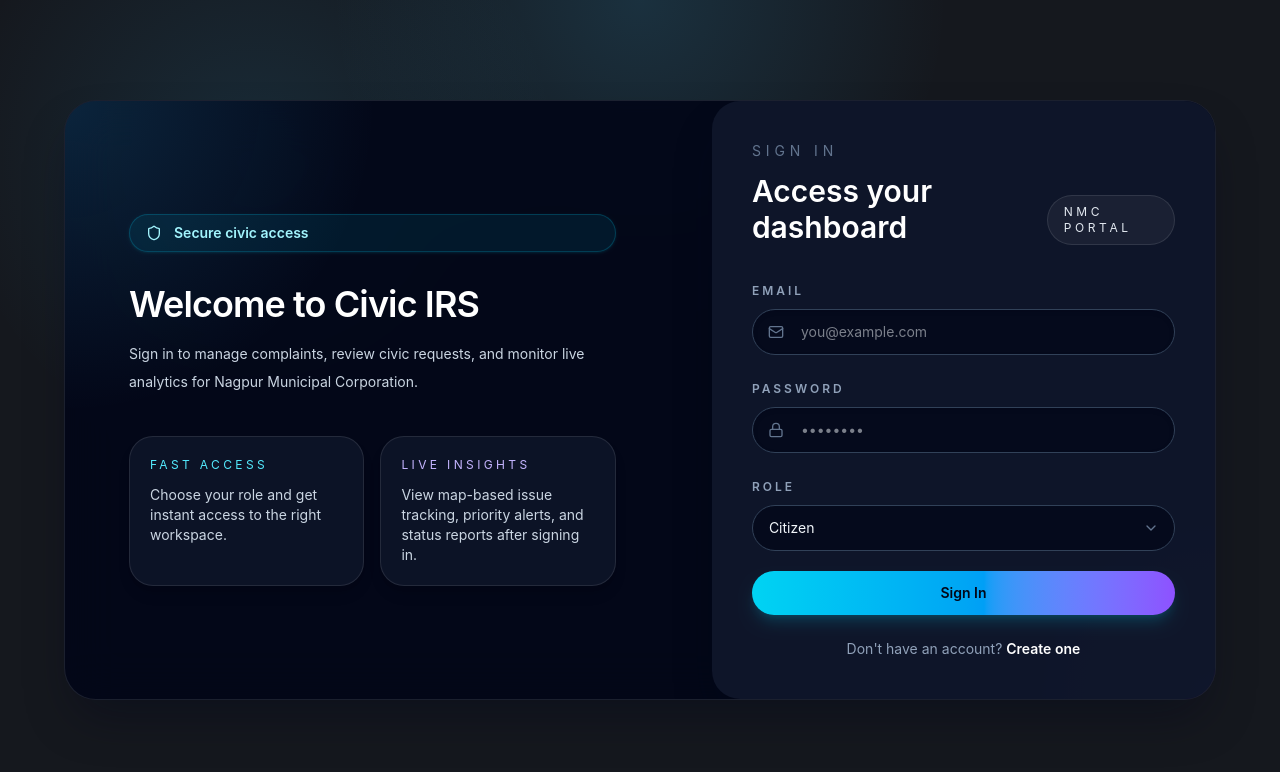
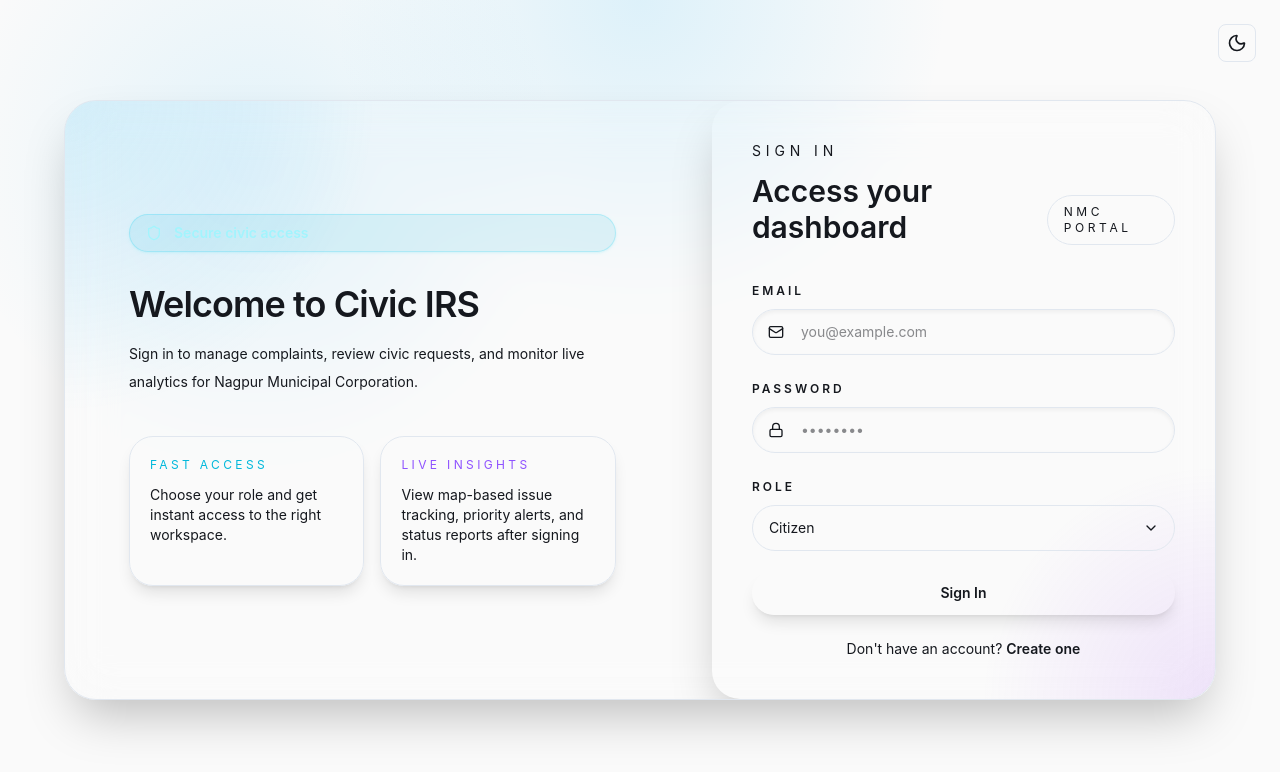
Before and after one commit to codetechie18/Localhost443, a React (Vite) app: page /login in a window 1280 px wide. Shown: the top 772 px of the page. Built offline with nearby package versions, Linux system fonts and the light colour scheme.

Commit message:
night theme toggle added

```diff
--- a/src/App.jsx
+++ b/src/App.jsx
@@ -4,6 +4,7 @@
 // import { TooltipProvider } from "./components/ui/tooltip";
 import { AuthProvider, useAuth } from "./context/AuthContext";
 import { AppProvider } from "./context/AppContext";
+import { ThemeProvider } from "./context/ThemeContext";
 import Login from "./pages/Login";
 import Signup from "./pages/Signup";
 import CitizenDashboard from "./pages/CitizenDashboard";
@@ -69,9 +70,11 @@
       {/* <Sonner /> */}
       <AuthProvider>
         <AppProvider>
-          <BrowserRouter>
-            <AppRoutes />
-          </BrowserRouter>
+          <ThemeProvider>
+            <BrowserRouter>
+              <AppRoutes />
+            </BrowserRouter>
+          </ThemeProvider>
         </AppProvider>
       </AuthProvider>
     {/* </TooltipProvider> */}
--- a/src/components/civic/Navbar.jsx
+++ b/src/components/civic/Navbar.jsx
@@ -1,10 +1,12 @@
 import { useAuth } from '../../context/AuthContext';
-import { Bell, Search } from 'lucide-react';
+import { Bell, Search, Sun, Moon } from 'lucide-react';
 import { useApp } from '../../context/AppContext';
+import { useTheme } from '../../context/ThemeContext';
 
 export default function Navbar({ title }) {
   const { user } = useAuth();
   const { notifications } = useApp();
+  const { theme, toggleTheme } = useTheme();
 
   return (
     <header className="h-16 bg-card border-b border-border flex items-center justify-between px-6 sticky top-0 z-30">
@@ -20,6 +22,17 @@
             className="pl-9 pr-4 py-2 text-sm rounded-lg bg-background border border-border focus:outline-none focus:ring-2 focus:ring-primary/20 w-56"
           />
         </div>
+        <button
+          onClick={toggleTheme}
+          className="p-2 rounded-lg bg-background border border-border hover:bg-muted transition-colors"
+          aria-label="Toggle theme"
+        >
+          {theme === 'dark' ? (
+            <Sun className="w-5 h-5 text-muted-foreground hover:text-foreground transition-colors" />
+          ) : (
+            <Moon className="w-5 h-5 text-muted-foreground hover:text-foreground transition-colors" />
+          )}
+        </button>
         <div className="relative">
           <Bell className="w-5 h-5 text-muted-foreground cursor-pointer hover:text-foreground transition-colors" />
           {notifications.length > 0 && (
--- /dev/null
+++ b/src/context/ThemeContext.jsx
@@ -0,0 +1,41 @@
+import { createContext, useContext, useEffect, useState } from 'react';
+
+const ThemeContext = createContext();
+
+export function ThemeProvider({ children }) {
+  const [theme, setTheme] = useState(() => {
+    if (typeof window !== 'undefined') {
+      const savedTheme = localStorage.getItem('theme');
+      if (savedTheme) {
+        return savedTheme;
+      }
+      return window.matchMedia('(prefers-color-scheme: dark)').matches ? 'dark' : 'light';
+    }
+    return 'dark'; // Default to dark if no preference
+  });
+
+  useEffect(() => {
+    const root = window.document.documentElement;
+    root.classList.remove('light', 'dark');
+    root.classList.add(theme);
+    localStorage.setItem('theme', theme);
+  }, [theme]);
+
+  const toggleTheme = () => {
+    setTheme((prevTheme) => (prevTheme === 'light' ? 'dark' : 'light'));
+  };
+
+  return (
+    <ThemeContext.Provider value={{ theme, toggleTheme }}>
+      {children}
+    </ThemeContext.Provider>
+  );
+}
+
+export const useTheme = () => {
+  const context = useContext(ThemeContext);
+  if (context === undefined) {
+    throw new Error('useTheme must be used within a ThemeProvider');
+  }
+  return context;
+};
--- a/src/index.css
+++ b/src/index.css
@@ -5,6 +5,51 @@
 
 @layer base {
   :root {
+    /* Light Mode */
+    --background: 0 0% 98%;
+    --foreground: 217 17% 10%;
+
+    --card: 0 0% 100%;
+    --card-foreground: 217 17% 10%;
+
+    --primary: 205 78% 55%;
+    --primary-foreground: 0 0% 100%;
+
+    --secondary: 188 63% 55%;
+    --secondary-foreground: 217 17% 10%;
+
+    --muted: 210 40% 96%;
+    --muted-foreground: 215 16% 47%;
+
+    --accent: 173 76% 42%;
+    --accent-foreground: 0 0% 100%;
+
+    --destructive: 0 84% 60%;
+    --success: 142 71% 45%;
+    --warning: 38 92% 50%;
+
+    --pending: 24 95% 53%;
+    --in-progress: 42 100% 50%;
+    --resolved: 142 71% 45%;
+
+    --border: 214 32% 91%;
+    --input: 214 32% 91%;
+    --ring: 205 78% 55%;
+
+    --sidebar: 0 0% 100%;
+    --sidebar-foreground: 217 17% 10%;
+    --sidebar-border: 214 32% 91%;
+    --sidebar-accent: 210 40% 96%;
+    --sidebar-primary: 205 78% 55%;
+
+    --radius: 1rem;
+
+    --shadow-card: 0 4px 6px -1px rgba(0, 0, 0, 0.05), 0 2px 4px -1px rgba(0, 0, 0, 0.03);
+    --shadow-elevated: 0 10px 15px -3px rgba(0, 0, 0, 0.1), 0 4px 6px -2px rgba(0, 0, 0, 0.05);
+  }
+
+  .dark {
+    /* Dark Mode */
     --background: 217 17% 10%;
     --foreground: 210 17% 96%;
 
@@ -40,8 +85,6 @@
     --sidebar-border: 218 17% 18%;
     --sidebar-accent: 205 29% 22%;
     --sidebar-primary: 174 74% 83%;
-
-    --radius: 1rem;
 
     --shadow-card: 0 24px 60px rgba(0, 0, 0, 0.16);
     --shadow-elevated: 0 30px 90px rgba(0, 0, 0, 0.24);
--- a/src/pages/Login.jsx
+++ b/src/pages/Login.jsx
@@ -1,7 +1,8 @@
 import { useState } from 'react';
 import { useAuth } from '../context/AuthContext';
 import { useNavigate, Link } from 'react-router-dom';
-import { Shield, Mail, Lock, ChevronDown } from 'lucide-react';
+import { Shield, Mail, Lock, ChevronDown, Sun, Moon } from 'lucide-react';
+import { useTheme } from '../context/ThemeContext';
 
 export default function Login() {
   const [email, setEmail] = useState('');
@@ -9,6 +10,7 @@
   const [role, setRole] = useState('citizen');
   const { login } = useAuth();
   const navigate = useNavigate();
+  const { theme, toggleTheme } = useTheme();
 
   const handleSubmit = (e) => {
     e.preventDefault();
@@ -17,8 +19,21 @@
   };
 
   return (
-    <div className="min-h-screen bg-[radial-gradient(circle_at_top,_rgba(56,189,248,0.18),transparent_30%),radial-gradient(circle_at_bottom_right,_rgba(168,85,247,0.18),transparent_20%),#020617] flex items-center justify-center px-4 py-10 text-slate-100">
-      <div className="relative w-full max-w-6xl overflow-hidden rounded-[2rem] border border-white/10 bg-slate-950/90 shadow-2xl shadow-slate-950/40 backdrop-blur-xl">
+    <div className="min-h-screen bg-background flex items-center justify-center px-4 py-10 text-foreground relative">
+      <div className="absolute top-6 right-6">
+        <button
+          onClick={toggleTheme}
+          className="p-2 rounded-lg bg-card border border-border hover:bg-muted transition-colors"
+          aria-label="Toggle theme"
+        >
+          {theme === 'dark' ? (
+            <Sun className="w-5 h-5 text-muted-foreground hover:text-foreground transition-colors" />
+          ) : (
+            <Moon className="w-5 h-5 text-muted-foreground hover:text-foreground transition-colors" />
+          )}
+        </button>
+      </div>
+      <div className="relative w-full max-w-6xl overflow-hidden rounded-[2rem] border border-border bg-card/90 shadow-2xl backdrop-blur-xl">
         <div className="absolute inset-0 bg-[radial-gradient(circle_at_top_left,_rgba(56,189,248,0.16),transparent_24%),radial-gradient(circle_at_bottom_right,_rgba(168,85,247,0.14),transparent_18%)]" />
         <div className="relative grid gap-8 lg:grid-cols-[1.1fr_0.9fr]">
           <aside className="flex flex-col justify-center px-10 py-12 sm:px-12 lg:px-16">
@@ -26,91 +41,91 @@
               <Shield className="w-4 h-4" /> Secure civic access
             </div>
 
-            <h1 className="mt-8 text-4xl font-semibold tracking-tight text-white">Welcome to Civic IRS</h1>
-            <p className="mt-4 max-w-xl text-sm leading-7 text-slate-300">
+            <h1 className="mt-8 text-4xl font-semibold tracking-tight text-foreground">Welcome to Civic IRS</h1>
+            <p className="mt-4 max-w-xl text-sm leading-7 text-muted-foreground">
               Sign in to manage complaints, review civic requests, and monitor live analytics for Nagpur Municipal Corporation.
             </p>
 
             <div className="mt-10 grid gap-4 sm:grid-cols-2">
-              <div className="rounded-3xl border border-white/10 bg-slate-900/80 p-5 shadow-lg shadow-slate-950/10">
-                <p className="text-xs uppercase tracking-[0.28em] text-cyan-300">Fast access</p>
-                <p className="mt-3 text-sm text-slate-300">Choose your role and get instant access to the right workspace.</p>
+              <div className="rounded-3xl border border-border bg-muted/80 p-5 shadow-lg">
+                <p className="text-xs uppercase tracking-[0.28em] text-cyan-500 dark:text-cyan-300">Fast access</p>
+                <p className="mt-3 text-sm text-muted-foreground">Choose your role and get instant access to the right workspace.</p>
               </div>
-              <div className="rounded-3xl border border-white/10 bg-slate-900/80 p-5 shadow-lg shadow-slate-950/10">
-                <p className="text-xs uppercase tracking-[0.28em] text-violet-300">Live insights</p>
-                <p className="mt-3 text-sm text-slate-300">View map-based issue tracking, priority alerts, and status reports after signing in.</p>
+              <div className="rounded-3xl border border-border bg-muted/80 p-5 shadow-lg">
+                <p className="text-xs uppercase tracking-[0.28em] text-violet-500 dark:text-violet-300">Live insights</p>
+                <p className="mt-3 text-sm text-muted-foreground">View map-based issue tracking, priority alerts, and status reports after signing in.</p>
               </div>
             </div>
           </aside>
 
-          <section className="rounded-[1.75rem] bg-slate-900/95 p-8 sm:p-10 shadow-2xl shadow-slate-950/30">
+          <section className="rounded-[1.75rem] bg-card p-8 sm:p-10 shadow-2xl">
             <div className="mb-8 flex flex-col gap-3 sm:flex-row sm:items-end sm:justify-between">
               <div>
-                <p className="text-sm uppercase tracking-[0.35em] text-slate-500">Sign in</p>
-                <h2 className="mt-3 text-3xl font-semibold text-white">Access your dashboard</h2>
+                <p className="text-sm uppercase tracking-[0.35em] text-muted-foreground">Sign in</p>
+                <h2 className="mt-3 text-3xl font-semibold text-foreground">Access your dashboard</h2>
               </div>
-              <div className="rounded-full border border-white/10 bg-white/5 px-4 py-2 text-xs uppercase tracking-[0.3em] text-slate-200">
+              <div className="rounded-full border border-border bg-muted px-4 py-2 text-xs uppercase tracking-[0.3em] text-muted-foreground">
                 NMC Portal
               </div>
             </div>
 
             <form onSubmit={handleSubmit} className="space-y-5">
               <div>
-                <label className="text-xs font-semibold uppercase tracking-[0.25em] text-slate-400">Email</label>
+                <label className="text-xs font-semibold uppercase tracking-[0.25em] text-muted-foreground">Email</label>
                 <div className="relative mt-2">
-                  <Mail className="w-4 h-4 absolute left-4 top-1/2 -translate-y-1/2 text-slate-500" />
+                  <Mail className="w-4 h-4 absolute left-4 top-1/2 -translate-y-1/2 text-muted-foreground" />
                   <input
                     type="email"
                     value={email}
                     onChange={(e) => setEmail(e.target.value)}
                     placeholder="you@example.com"
                     required
-                    className="w-full rounded-3xl border border-slate-700 bg-slate-950/70 px-12 py-3 text-sm text-slate-100 shadow-inner shadow-slate-950/20 outline-none transition focus:border-cyan-400 focus:ring-2 focus:ring-cyan-400/20"
+                    className="w-full rounded-3xl border border-input bg-background px-12 py-3 text-sm text-foreground shadow-inner outline-none transition focus:border-primary focus:ring-2 focus:ring-primary/20"
                   />
                 </div>
               </div>
 
               <div>
-                <label className="text-xs font-semibold uppercase tracking-[0.25em] text-slate-400">Password</label>
+                <label className="text-xs font-semibold uppercase tracking-[0.25em] text-muted-foreground">Password</label>
                 <div className="relative mt-2">
-                  <Lock className="w-4 h-4 absolute left-4 top-1/2 -translate-y-1/2 text-slate-500" />
+                  <Lock className="w-4 h-4 absolute left-4 top-1/2 -translate-y-1/2 text-muted-foreground" />
                   <input
                     type="password"
                     value={password}
                     onChange={(e) => setPassword(e.target.value)}
                     placeholder="••••••••"
                     required
-                    className="w-full rounded-3xl border border-slate-700 bg-slate-950/70 px-12 py-3 text-sm text-slate-100 shadow-inner shadow-slate-950/20 outline-none transition focus:border-cyan-400 focus:ring-2 focus:ring-cyan-400/20"
+                    className="w-full rounded-3xl border border-input bg-background px-12 py-3 text-sm text-foreground shadow-inner outline-none transition focus:border-primary focus:ring-2 focus:ring-primary/20"
                   />
                 </div>
               </div>
 
               <div>
-                <label className="text-xs font-semibold uppercase tracking-[0.25em] text-slate-400">Role</label>
+                <label className="text-xs font-semibold uppercase tracking-[0.25em] text-muted-foreground">Role</label>
                 <div className="relative mt-2">
                   <select
                     value={role}
                     onChange={(e) => setRole(e.target.value)}
-                    className="w-full appearance-none rounded-3xl border border-slate-700 bg-slate-950/70 px-4 py-3 text-sm text-slate-100 outline-none transition focus:border-cyan-400 focus:ring-2 focus:ring-cyan-400/20"
+                    className="w-full appearance-none rounded-3xl border border-input bg-background px-4 py-3 text-sm text-foreground outline-none transition focus:border-primary focus:ring-2 focus:ring-primary/20"
                   >
                     <option value="citizen">Citizen</option>
                     <option value="admin">NMC Admin</option>
                   </select>
-                  <ChevronDown className="w-4 h-4 absolute right-4 top-1/2 -translate-y-1/2 text-slate-500 pointer-events-none" />
+                  <ChevronDown className="w-4 h-4 absolute right-4 top-1/2 -translate-y-1/2 text-muted-foreground pointer-events-none" />
                 </div>
               </div>
 
               <button
                 type="submit"
-                className="w-full rounded-3xl bg-gradient-to-r from-cyan-400 via-sky-500 to-violet-500 px-5 py-3 text-sm font-semibold text-slate-950 shadow-lg shadow-cyan-500/20 transition hover:scale-[1.01]"
+                className="w-full rounded-3xl bg-primary px-5 py-3 text-sm font-semibold text-primary-foreground shadow-lg transition hover:scale-[1.01]"
               >
                 Sign In
               </button>
             </form>
 
-            <p className="mt-6 text-center text-sm text-slate-400">
+            <p className="mt-6 text-center text-sm text-muted-foreground">
               Don&apos;t have an account?{' '}
-              <Link to="/signup" className="font-semibold text-white hover:text-cyan-300">
+              <Link to="/signup" className="font-semibold text-foreground hover:text-primary">
                 Create one
               </Link>
             </p>
--- a/src/pages/Signup.jsx
+++ b/src/pages/Signup.jsx
@@ -1,7 +1,8 @@
 import { useState } from 'react';
 import { useAuth } from '../context/AuthContext';
 import { useNavigate, Link } from 'react-router-dom';
-import { Shield, Mail, Lock, User, ChevronDown } from 'lucide-react';
+import { Shield, Mail, Lock, User, ChevronDown, Sun, Moon } from 'lucide-react';
+import { useTheme } from '../context/ThemeContext';
 
 export default function Signup() {
   const [name, setName] = useState('');
@@ -10,6 +11,7 @@
   const [role, setRole] = useState('citizen');
   const { signup } = useAuth();
   const navigate = useNavigate();
+  const { theme, toggleTheme } = useTheme();
 
   const handleSubmit = (e) => {
     e.preventDefault();
@@ -18,7 +20,20 @@
   };
 
   return (
-    <div className="min-h-screen bg-background flex items-center justify-center p-4">
+    <div className="min-h-screen bg-background flex items-center justify-center p-4 relative">
+      <div className="absolute top-6 right-6">
+        <button
+          onClick={toggleTheme}
+          className="p-2 rounded-lg bg-card border border-border hover:bg-muted transition-colors"
+          aria-label="Toggle theme"
+        >
+          {theme === 'dark' ? (
+            <Sun className="w-5 h-5 text-muted-foreground hover:text-foreground transition-colors" />
+          ) : (
+            <Moon className="w-5 h-5 text-muted-foreground hover:text-foreground transition-colors" />
+          )}
+        </button>
+      </div>
       <div className="w-full max-w-md">
         <div className="text-center mb-8">
           <div className="w-16 h-16 rounded-2xl bg-primary flex items-center justify-center mx-auto mb-4">
--- a/tailwind.config.js
+++ b/tailwind.config.js
@@ -1,5 +1,6 @@
 /** @type {import('tailwindcss').Config} */
 export default {
+  darkMode: 'class',
   content: [
     "./index.html",
     "./src/**/*.{js,jsx,ts,tsx}",
```
